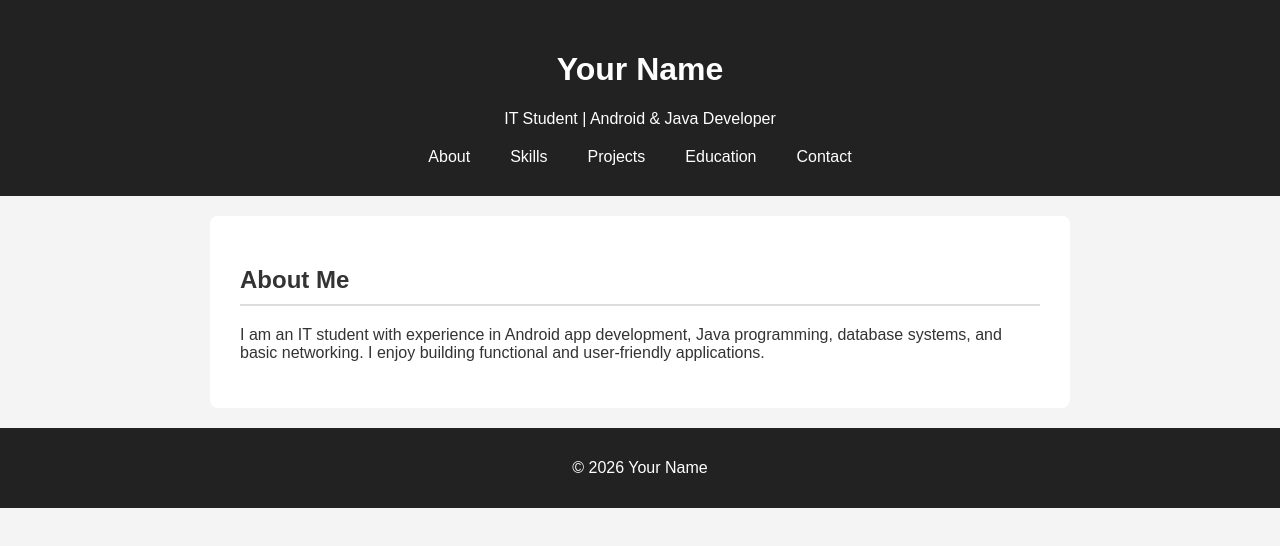
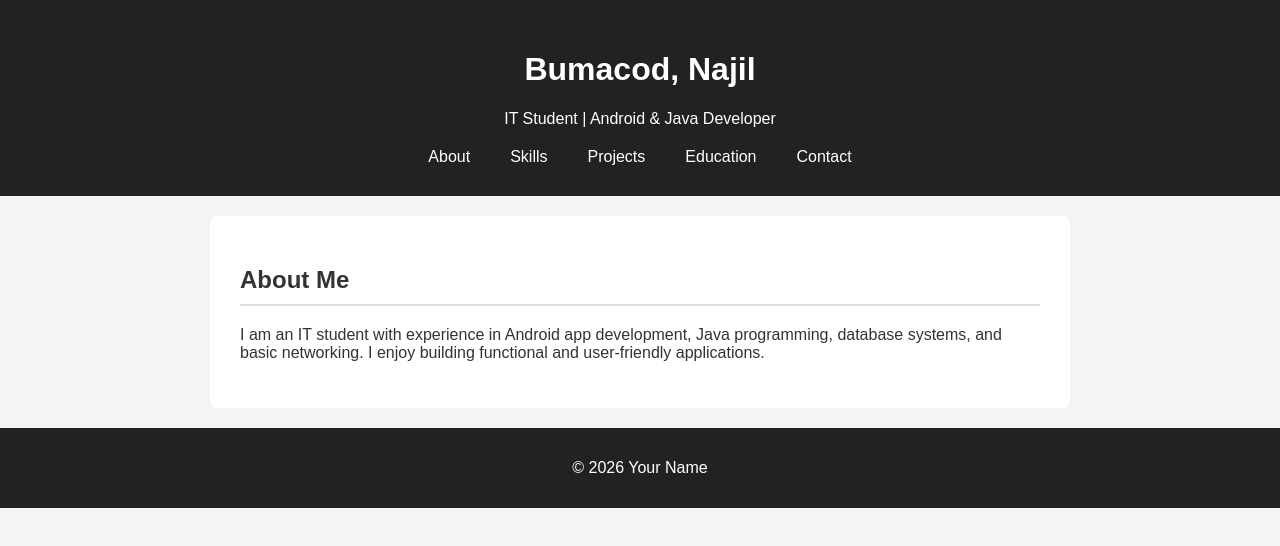
Before and after one commit to NajilBu/NajilBu.github.io, a plain HTML site: page index.html in a window 1280 px wide. Drawn offline with Linux system fonts and the light colour scheme.

Commit message:
small, index

```diff
--- a/index.html
+++ b/index.html
@@ -9,7 +9,7 @@
 <body>
 
 <header>
-    <h1>Your Name</h1>
+    <h1>Bumacod, Najil</h1>
     <p>IT Student | Android & Java Developer</p>
     <nav>
         <ul>
```
